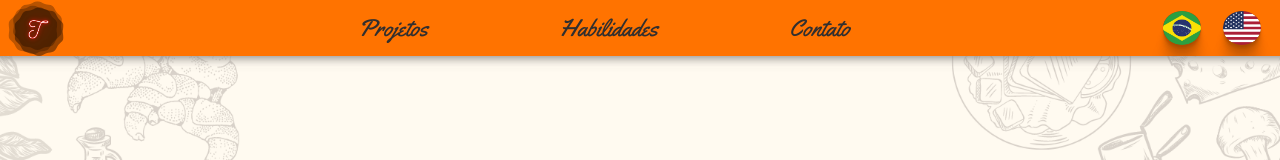
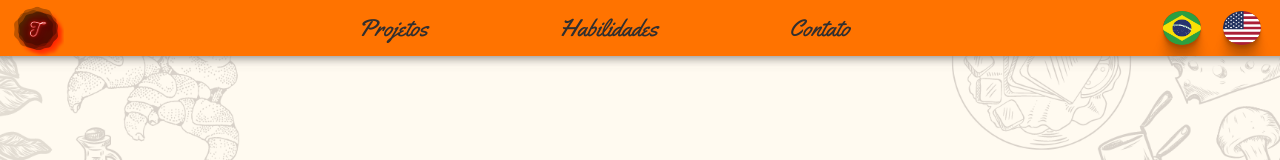
Before and after one commit to Tamyrescso/frontend_portfolio, a React (Create React App) app: page /abilities in a window 1280 px wide. In both pictures the pointer is over the picture 36 px from the left and 28 px from the top of the page. Shown: the top 160 px of the page. Built offline with nearby package versions, Linux system fonts and the light colour scheme.

Commit message:
muda hover do logo

```diff
--- a/src/style/header.css
+++ b/src/style/header.css
@@ -97,8 +97,8 @@
   }
 
   .logo:hover {
-    transform: rotateZ(360deg);
-    transition: 1s;
+    filter: drop-shadow(6px 6px 2px red);
+    transform: scale(0.8);
   }
 
 }
```
